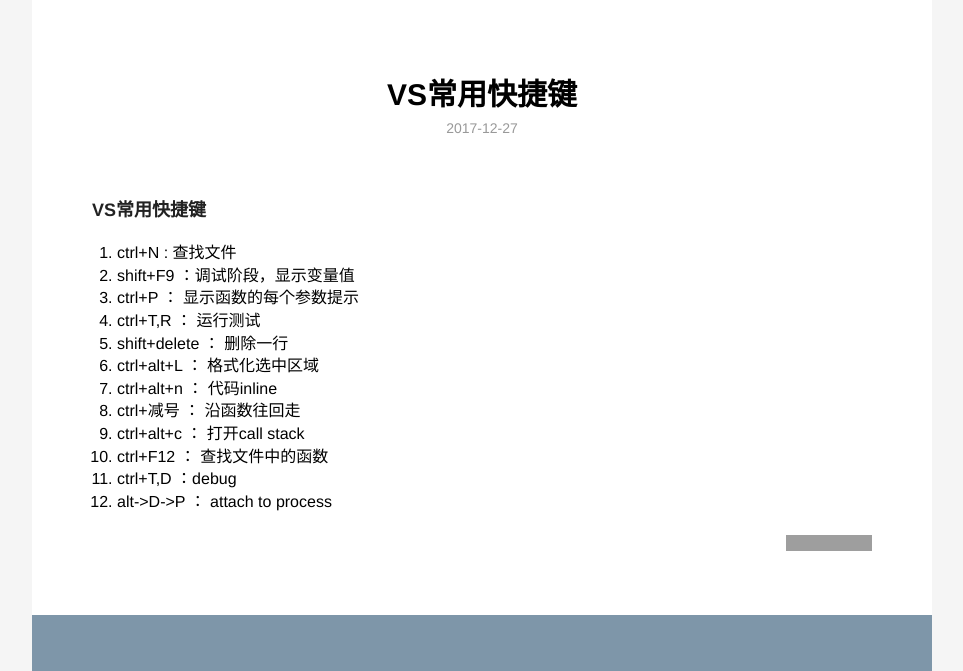
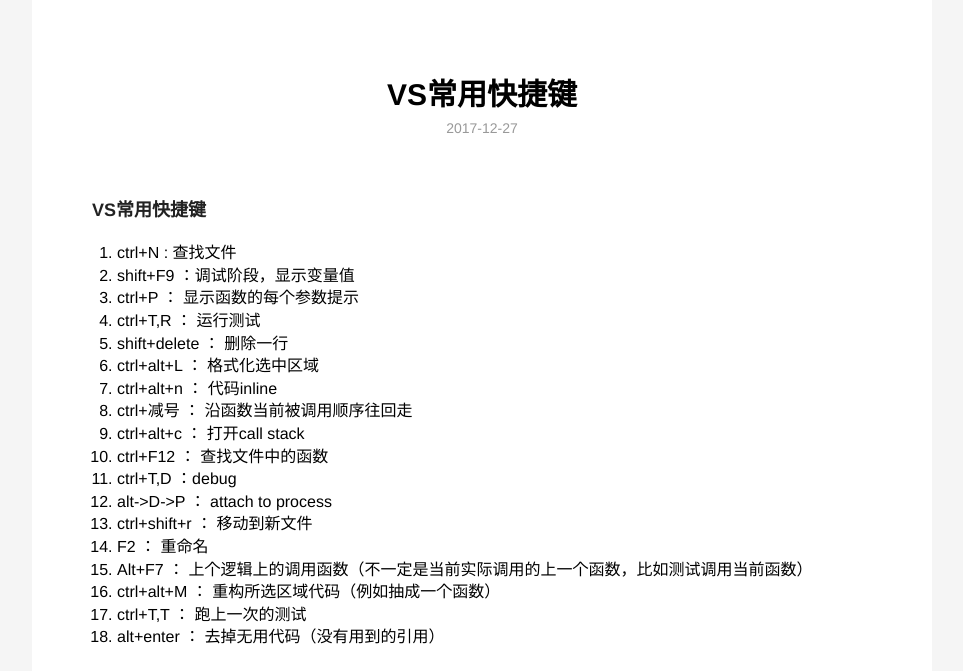
Before and after one commit to Doarcutine/doarcutine.github.io, a Jekyll site: the page built from _posts/2017-12-27-vsShortcat.md, in a window 1280 px wide, cut to the strip 0-671 px from the top of the page. Shown: the whole strip, without its empty margins (158-1121 px from the left). Built offline with Jekyll 4.4.1, drawn with Linux system fonts in a browser that asks for light colours; grey boxes are pictures that could not be loaded.

Commit message:
add vs shortcat

```diff
--- a/_posts/2017-12-27-vsShortcat.md
+++ b/_posts/2017-12-27-vsShortcat.md
@@ -14,8 +14,14 @@ description: VS常用快捷键
 5. shift+delete ： 删除一行
 6. ctrl+alt+L ： 格式化选中区域
 7. ctrl+alt+n ： 代码inline
-8. ctrl+减号 ： 沿函数往回走
+8. ctrl+减号 ： 沿函数当前被调用顺序往回走
 9. ctrl+alt+c ： 打开call stack
 10. ctrl+F12 ： 查找文件中的函数
 11. ctrl+T,D ：debug
 12. alt->D->P ： attach to process
+13. ctrl+shift+r ： 移动到新文件
+14. F2 ： 重命名
+15. Alt+F7 ： 上个逻辑上的调用函数（不一定是当前实际调用的上一个函数，比如测试调用当前函数）
+16. ctrl+alt+M ： 重构所选区域代码（例如抽成一个函数）
+17. ctrl+T,T ： 跑上一次的测试
+18. alt+enter ： 去掉无用代码（没有用到的引用）
```
